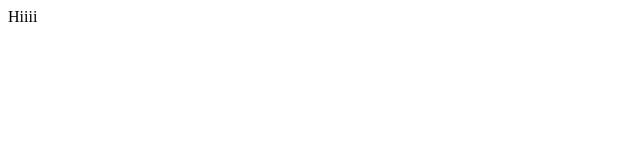
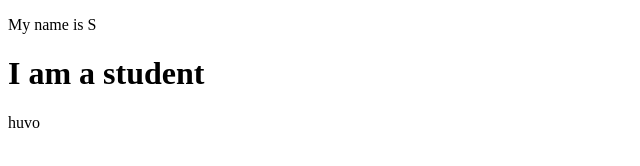
Before and after one commit to mahbubgraphics/mahbub, a plain HTML site: page index.html in a window 1280 px wide. Shown: the whole page, without its empty margins (0-640 px from the left). Drawn offline with Linux system fonts and the light colour scheme.

Commit message:
Updated site content

```diff
--- a/index.html
+++ b/index.html
@@ -6,6 +6,14 @@
     <title>Document</title>
 </head>
 <body>
-    Hiiii
+    <p>My name is S
+
+
+        <h1>I am a student </h1>
+
+
+
+        huvo
+    </p>
 </body>
 </html>
```
